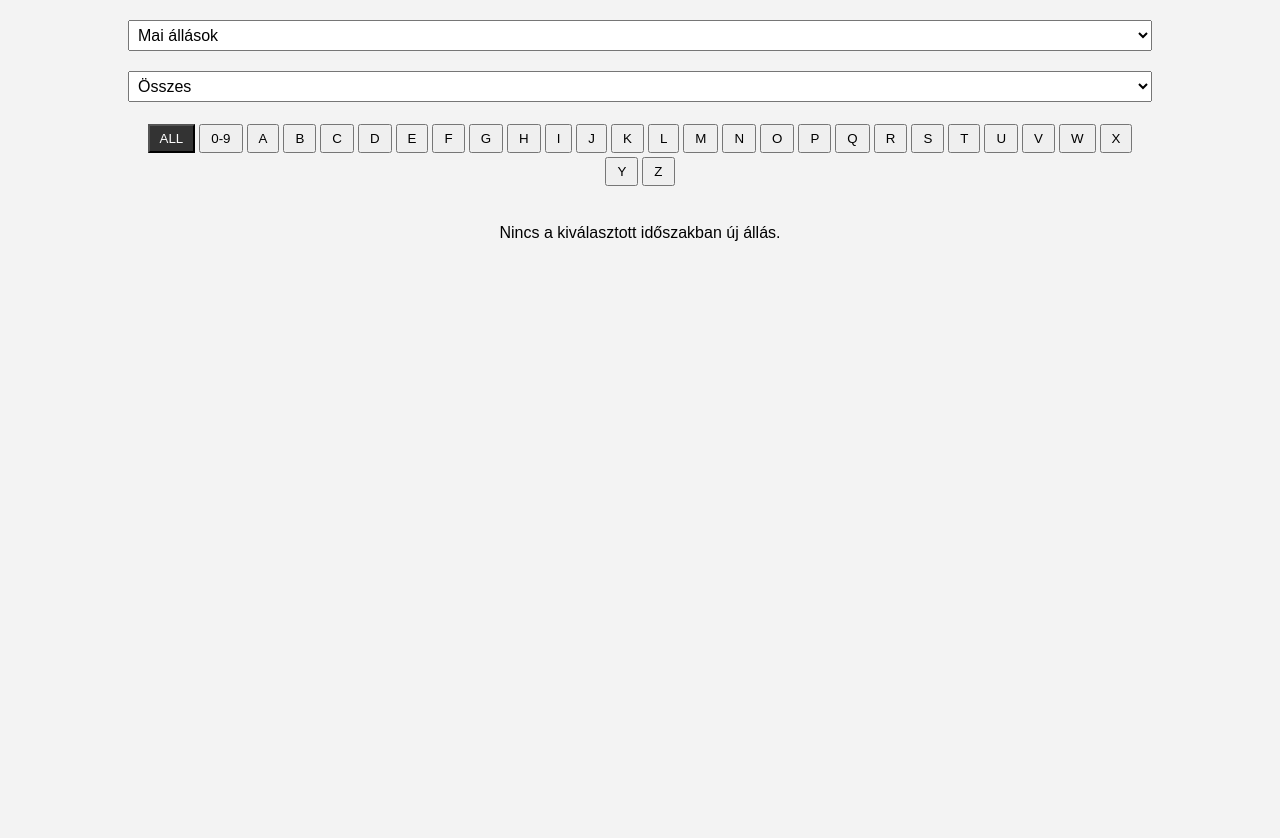
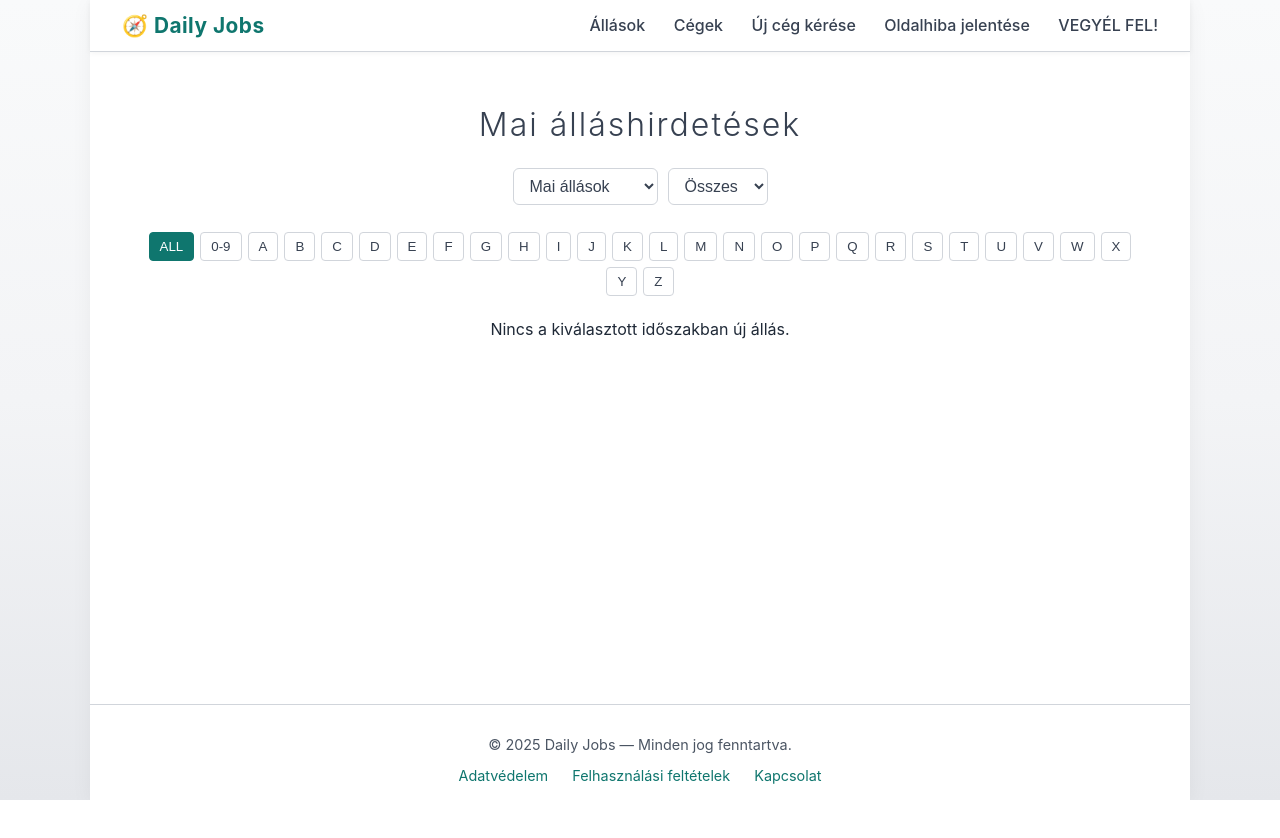
Before and after one commit to enterausername55/dailyjobs-backend, a website: page public/index.html in a window 1280 px wide. After the commit the page ends 800 px from the top, so only its background shows below. Drawn offline with Linux system fonts and the light colour scheme; no server answers.

Commit message:
Add files via upload

```diff
--- a/public/index.html
+++ b/public/index.html
@@ -3,10 +3,26 @@
   <head>
     <meta charset="UTF-8" />
     <meta name="viewport" content="width=device-width, initial-scale=1.0" />
-    <title>Állások</title>
+    <title>Daily Jobs</title>
     <link rel="stylesheet" href="style.css" />
   </head>
   <body>
+    <div class="wrapper">
+      <header class="header">
+        <div class="logo">🧭 Daily Jobs</div>
+        <nav class="nav">
+          <a href="#">Állások</a>
+          <a href="#">Cégek</a>
+          <a href="#">Új cég kérése</a>
+          <a href="#">Oldalhiba jelentése</a>
+          <a href="#">VEGYÉL FEL!</a>
+        </nav>
+      </header>
+
+      <main class="main">
+        <h1 class="page-title">Mai álláshirdetések</h1>
+
+        <div class="filters">
           <select id="filter">
             <option value="today">Mai állások</option>
             <option value="yesterday">Tegnap</option>
@@ -18,9 +34,21 @@
             <option value="all">Összes</option>
             <option value="junior">Junior</option>
           </select>
+        </div>
 
         <div id="letter-filter"></div>
         <div id="jobs-container">Betöltés...</div>
+      </main>
+
+      <footer class="footer">
+        <p>© 2025 Daily Jobs — Minden jog fenntartva.</p>
+        <div class="footer-links">
+          <a href="#">Adatvédelem</a>
+          <a href="#">Felhasználási feltételek</a>
+          <a href="#">Kapcsolat</a>
+        </div>
+      </footer>
+    </div>
 
     <script type="module" src="script.js"></script>
   </body>
--- a/public/style.css
+++ b/public/style.css
@@ -1,119 +1,199 @@
 body {
-  font-family: Arial, sans-serif;
+  font-family: "Inter", Arial, sans-serif;
   margin: 0;
+  background: linear-gradient(to bottom, #f9fafb, #f3f4f6, #e5e7eb);
+  color: #1f2937;
+  display: flex;
+  justify-content: center;
+}
+
+.wrapper {
+  width: 100%;
+  max-width: 1100px;
   min-height: 100vh;
   display: flex;
   flex-direction: column;
-  align-items: center;
-  background: #f3f3f3;
-  padding: 20px 0;
+  background-color: #ffffff;
+  box-shadow: 0 4px 20px rgba(0, 0, 0, 0.05);
 }
 
-#filter,
-#junior-filter {
-  margin-bottom: 20px;
-  font-size: 1em;
-  padding: 5px;
-  max-width: 1024px;
-  width: 100%;
+/* HEADER */
+.header {
+  position: sticky;
+  top: 0;
+  z-index: 10;
+  background: #ffffff;
+  border-bottom: 1px solid #d1d5db;
+  box-shadow: 0 1px 6px rgba(0, 0, 0, 0.05);
+  padding: 0.8rem 2rem;
+  display: flex;
+  align-items: center;
+  justify-content: space-between;
 }
 
+.logo {
+  font-weight: 700;
+  font-size: 1.3rem;
+  color: #0f766e;
+  letter-spacing: 0.5px;
+}
+
+.nav a {
+  color: #374151;
+  margin-left: 1.5rem;
+  text-decoration: none;
+  font-weight: 500;
+  transition: color 0.2s ease;
+}
+
+.nav a:hover {
+  color: #0f766e;
+}
+
+/* MAIN */
+.main {
+  flex: 1;
+  max-width: 1000px;
+  margin: 0 auto;
+  padding: 2rem 1rem;
+}
+
+.page-title {
+  text-align: center;
+  font-weight: 300;
+  letter-spacing: 2px;
+  color: #374151;
+  margin-bottom: 1.5rem;
+}
+
+/* FILTERS */
+.filters {
+  display: flex;
+  justify-content: center;
+  gap: 10px;
+  margin-bottom: 1.5rem;
+}
+
+select {
+  padding: 8px 12px;
+  border-radius: 6px;
+  border: 1px solid #d1d5db;
+  background-color: white;
+  font-size: 1rem;
+  color: #374151;
+  transition: border 0.2s ease, box-shadow 0.2s ease;
+}
+
+select:focus {
+  border-color: #0f766e;
+  box-shadow: 0 0 0 2px rgba(13, 94, 90, 0.2);
+  outline: none;
+}
+
+/* LETTER FILTER */
 #letter-filter {
+  text-align: center;
   margin-bottom: 20px;
-  text-align: center;
-  max-width: 1024px;
-  width: 100%;
 }
 
 #letter-filter button {
-  margin: 2px;
-  padding: 5px 10px;
+  margin: 3px;
+  padding: 6px 10px;
+  border-radius: 4px;
+  border: 1px solid #d1d5db;
+  background-color: #ffffff;
   cursor: pointer;
+  color: #374151;
+  transition: all 0.2s ease;
+}
+
+#letter-filter button:hover {
+  background-color: #e5e7eb;
 }
 
 #letter-filter button.active {
-  background: #333;
+  background-color: #0f766e;
   color: white;
+  border-color: #0f766e;
 }
 
+/* SITE SECTION */
 .site-section {
-  margin-bottom: 30px;
-  max-width: 1024px;
-  width: 100%;
-  background-color: #2a2c49;
-  border-radius: 15px;
-  margin-top: 60px;
-  padding-bottom: 25px;
+  background-color: transparent;
+  margin-bottom: 40px;
 }
 
 .site-title {
-  font-size: 1.5rem;
-  font-weight: bold;
-  margin-bottom: 10px;
-  color: #2a2c49;
-  margin-left: 20px;
-  top: -15px;
-  display: inline;
-  position: relative;
-  background-color: #f3f3f3;
-  padding: 3px;
-  border-radius: 5px;
-  border: 2px solid #9c9e91;
+  font-size: 1.4rem;
+  font-weight: 600;
+  color: #0f172a;
+  margin: 10px 0 12px 5px;
+  padding-bottom: 4px;
+  border-bottom: 2px solid #0f766e;
+  display: inline-block;
 }
 
+/* JOB CARDS */
 .card-container {
   display: flex;
-  flex-wrap: wrap;
+  flex-direction: column;
   gap: 10px;
-  justify-content: center;
 }
 
 .card {
   display: flex;
-  flex-direction: row;
-  width: 90%;
-  background: white;
+  justify-content: space-between;
+  align-items: center;
+  background: #ffffff;
+  border: 1px solid #e5e7eb;
   border-radius: 8px;
-  padding: 10px;
-  box-shadow: 0 2px 6px rgba(0, 0, 0, 0.15);
+  padding: 10px 16px;
   text-decoration: none;
   color: inherit;
-  transition: transform 0.2s ease, box-shadow 0.2s ease;
-  align-items: center;
+  transition: all 0.25s ease;
 }
 
 .card:hover {
-  transform: translateY(-4px);
-  background-color: #496176;
-  box-shadow: 0 4px 12px rgba(0, 0, 0, 0.2);
-}
-.card:hover .job-title,
-.card:hover .dates {
-  color: white;
+  transform: translateY(-3px);
+  border-color: #0f766e;
+  box-shadow: 0 4px 12px rgba(13, 94, 90, 0.25);
+  background: linear-gradient(to right, #f8fafc, #ecfeff);
 }
 
 .job-title {
-  font-size: 1.2rem;
-  font-weight: bold;
-  color: #527392;
-  flex: 0 0 80%;
+  font-size: 1rem;
+  font-weight: 600;
+  color: #0f172a;
+  flex: 1;
 }
 
 .dates {
-  display: flex;
-  justify-content: space-between;
-  font-size: 0.9rem;
-  color: #666;
-  flex: 0 0 20%;
+  font-size: 0.85rem;
+  color: #6b7280;
+  text-align: right;
+  flex: 0 0 25%;
 }
 
-@media (max-width: 768px) {
-  .card {
-    width: 90%;
-  }
+/* FOOTER */
+.footer {
+  background: #ffffff;
+  border-top: 1px solid #d1d5db;
+  text-align: center;
+  padding: 1rem;
+  font-size: 0.9rem;
+  color: #4b5563;
 }
-@media (min-width: 1000px) {
-  .site-section {
-    min-width: 1024px;
-  }
+
+.footer-links {
+  margin-top: 8px;
 }
+
+.footer-links a {
+  color: #0f766e;
+  text-decoration: none;
+  margin: 0 10px;
+}
+
+.footer-links a:hover {
+  text-decoration: underline;
+}
```
Lines whose indentation alone changed are shown as unchanged.
